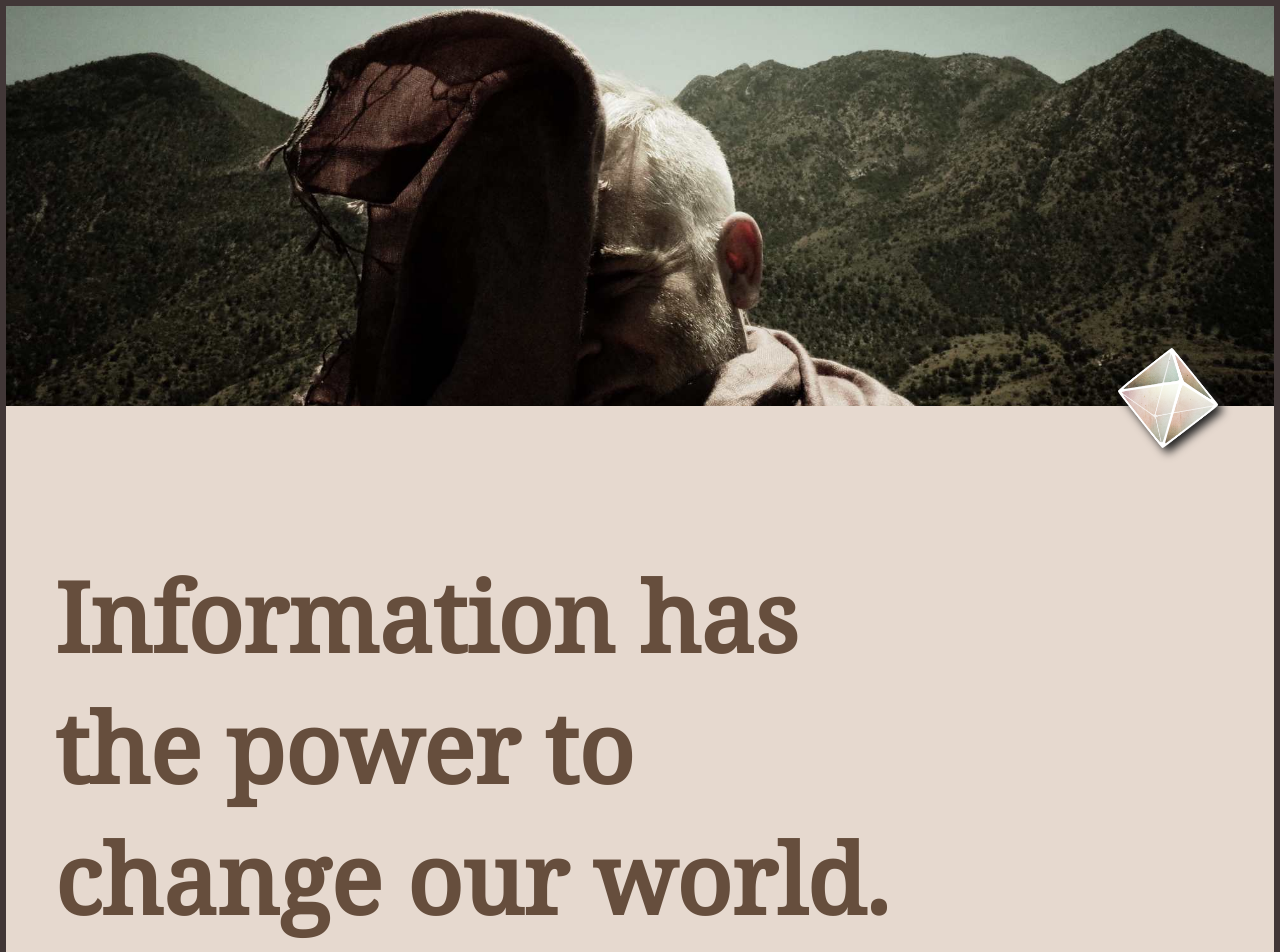
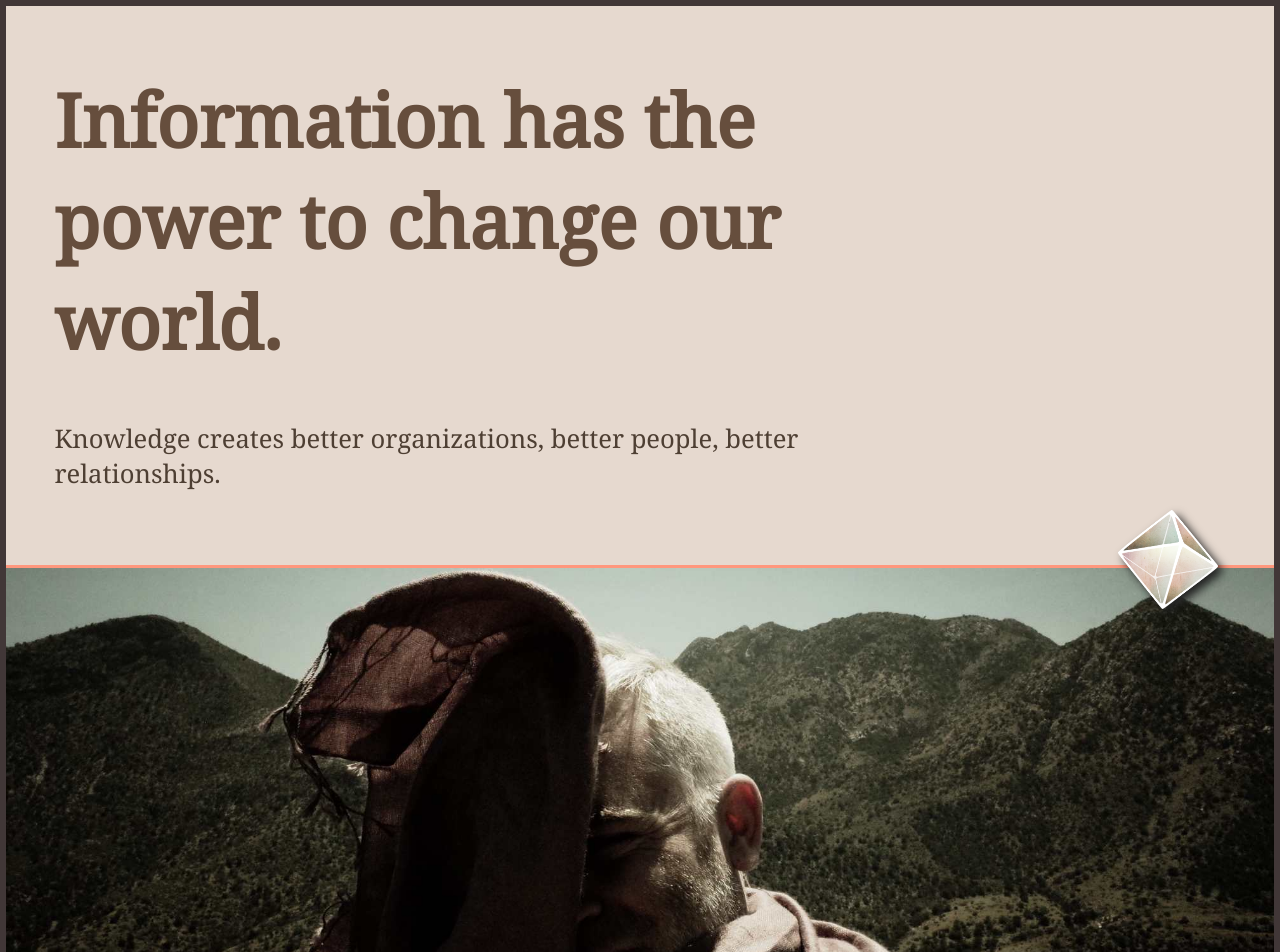
Before and after one commit to joelcrawford/havehopeyo, a React (Create React App) app: page / in a window 1280 px wide. Shown: the top 952 px of the page. Built offline with nearby package versions, Linux system fonts and the light colour scheme.

Commit message:
css, changing position of banner image

```diff
--- a/src/assets/scss/app.scss
+++ b/src/assets/scss/app.scss
@@ -1,5 +1,6 @@
 $c-bg-deep: #413737; /* #664e3d; /*#664e3d; /* #c6a88d; /* #835a49; */
 $c-bg: #e6d9cf; /* #efefef; /*#222;  /* #d4b8ac; */
+$c-highlight: #ff977d;
 $c-text: #4e3f33; /* #3a3a3a; /* #5f5045; /* #222; /*#efefef; /* #835a49; */
 $c-text-header: #664e3d;
 $c-text-light: #e6d9cf;
@@ -31,13 +32,14 @@ h1 {
   color: $c-text-header;
   font-size: 6em;
   &.slogan {
-    margin-top: 1em;
+    margin-top: 0.2em;
   }
 }
 .wrapper {
   display: flex;
   flex-flow: wrap;
   flex-direction: row;
+  flex-grow: 1;
   min-height: calc(100vh - 0.8em);
 }
 
@@ -61,7 +63,7 @@ h1 {
   }
   .ab-logo {
     position: absolute;
-    top: -58px; /* bottom: -56px; */
+    bottom: -44px; /* top: -58px; */
     width: 100px;
     right: 56px;
     -webkit-filter: drop-shadow(5px 5px 5px #222);
@@ -74,9 +76,12 @@ h1 {
   background-size: cover;
   min-height: 400px;
   background-position: center center;
+  border-bottom: 0.2em solid $c-highlight;
+  border-top: 0.2em solid $c-highlight;
 }
 
 .footer {
+  border-top: 0.2em solid $c-highlight;
   order: 3;
   font-size: 0.8em;
   letter-spacing: 0.04em;
@@ -112,6 +117,12 @@ h1 {
   border: $c-border-test2;
 }
 
+@media screen and (max-width: $xlarge) {
+  h1 {
+    font-size: 4.6em;
+  }
+}
+
 @media screen and (max-width: $large) {
   h1 {
     font-size: 3em;
@@ -133,7 +144,7 @@ h1 {
   }
   .col-secondary {
     flex-basis: calc(100% - 2em);
-    flex-grow: 1;
+
   }
 
   .header {
--- a/src/components/App.js
+++ b/src/components/App.js
@@ -17,18 +17,7 @@ const data = {
 function App() {
   return (
     <div className="wrapper">
-      {/* <header className="header">
-        <div className="col-3">
-          <h1 className="slogan">{data.slogan}</h1>
-          <p>{data.subslogan}</p>
-        </div>
-        <div className="col-1">
-          <img className="ab-logo" src={hhy} alt="logo" />
-        </div>
-      </header> */}
-
-      <section className="banner"></section>
-      <header className="header">
+     <header className="header">
         <div className="col-3">
           <h1 className="slogan">{data.slogan}</h1>
           <p>{data.subslogan}</p>
@@ -37,6 +26,8 @@ function App() {
           <img className="ab-logo" src={hhy} alt="logo" />
         </div>
       </header>
+      <section className="banner"></section>
+
       <section className="col-primary">
         <p>{data.random}</p>
           <img src={logo} alt="logo" />
```
